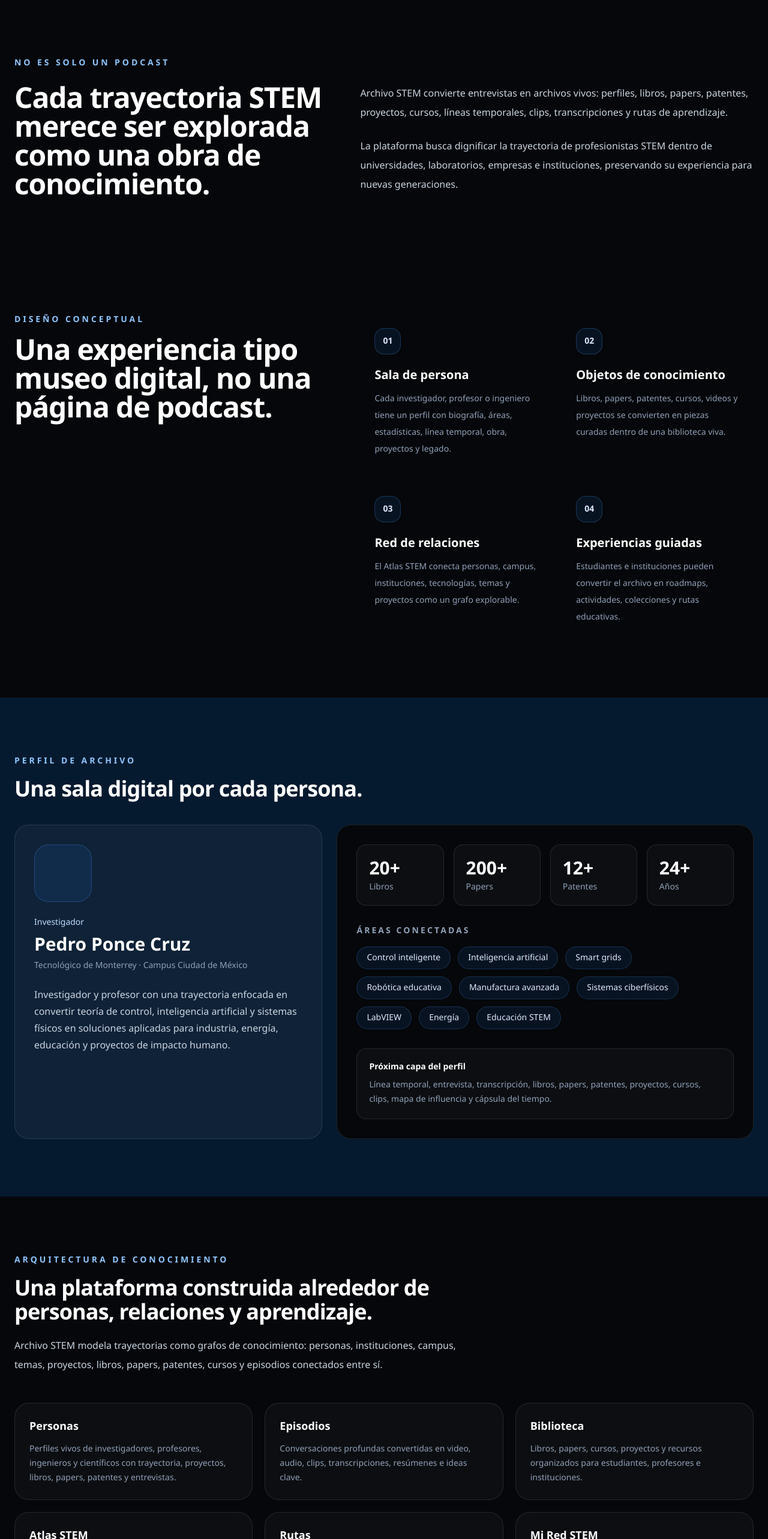
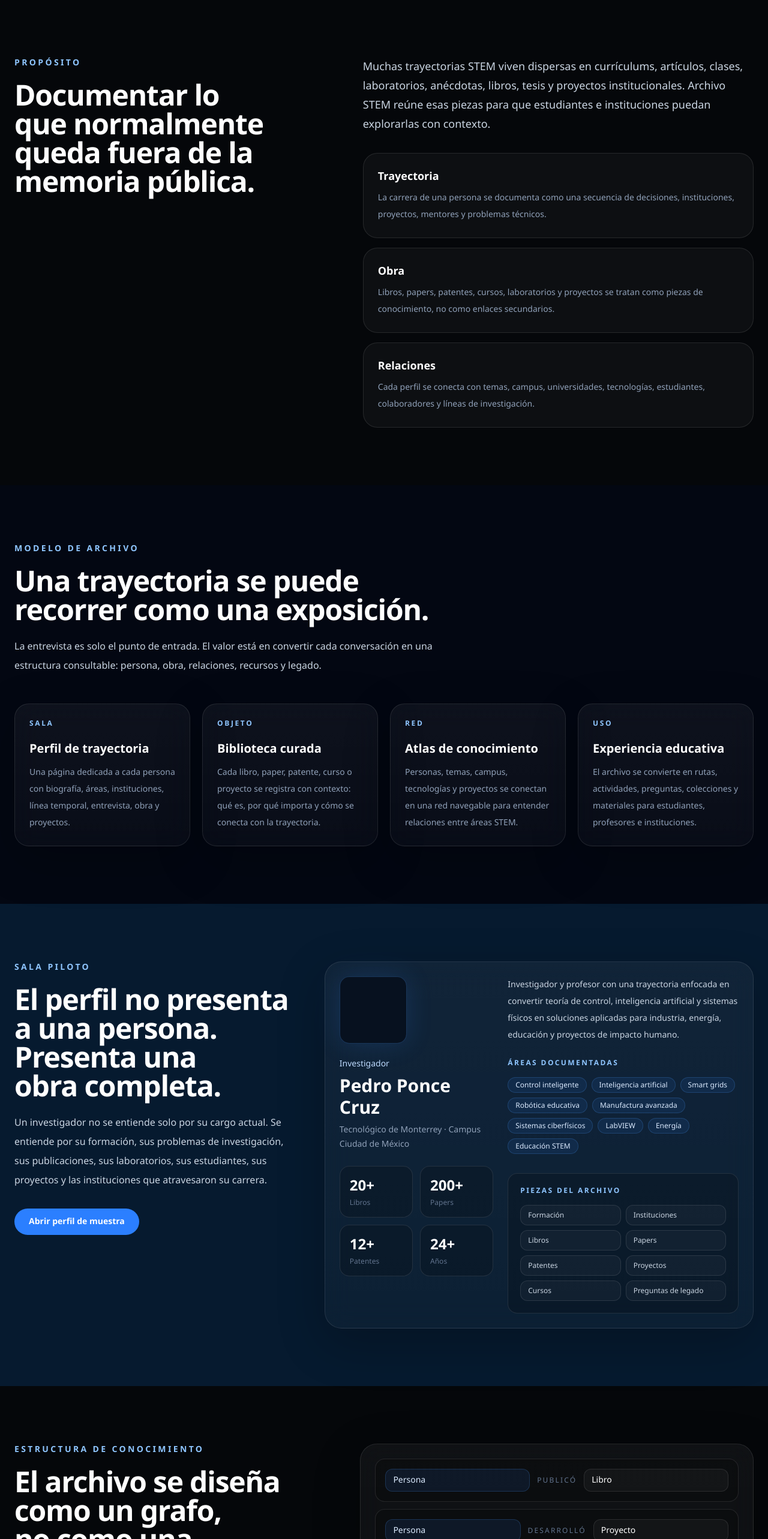
Before and after one commit to CarlosSanchezGutierrez/archivo-stem, a Next.js app: page / in a window 1280 px wide. Shown: the part 900-3466 px from the top of the page at 60% size. Built offline with nearby package versions, Linux system fonts and the light colour scheme.

Commit message:
Polish homepage narrative and archive identity

```diff
--- a/src/components/home/ConceptSection.tsx
+++ b/src/components/home/ConceptSection.tsx
@@ -1,29 +1,56 @@
+const principles = [
+  {
+    title: "Trayectoria",
+    text: "La carrera de una persona se documenta como una secuencia de decisiones, instituciones, proyectos, mentores y problemas técnicos.",
+  },
+  {
+    title: "Obra",
+    text: "Libros, papers, patentes, cursos, laboratorios y proyectos se tratan como piezas de conocimiento, no como enlaces secundarios.",
+  },
+  {
+    title: "Relaciones",
+    text: "Cada perfil se conecta con temas, campus, universidades, tecnologías, estudiantes, colaboradores y líneas de investigación.",
+  },
+];
+
 export function ConceptSection() {
   return (
     <section className="bg-[#05070A] px-6 py-24">
       <div className="mx-auto max-w-7xl">
-        <p className="text-sm font-semibold uppercase tracking-[0.28em] text-blue-300">
-          No es solo un podcast
-        </p>
+        <div className="grid gap-12 lg:grid-cols-[0.9fr_1.1fr]">
+          <div>
+            <p className="text-sm font-semibold uppercase tracking-[0.24em] text-blue-300">
+              Propósito
+            </p>
 
-        <div className="mt-6 grid gap-10 lg:grid-cols-[0.9fr_1.1fr]">
-          <h2 className="text-4xl font-semibold tracking-tight text-white md:text-5xl">
-            Cada trayectoria STEM merece ser explorada como una obra de
-            conocimiento.
-          </h2>
+            <h2 className="mt-5 text-balance text-4xl font-semibold tracking-tight text-white md:text-5xl">
+              Documentar lo que normalmente queda fuera de la memoria pública.
+            </h2>
+          </div>
 
-          <div className="space-y-6 text-base leading-8 text-slate-300">
-            <p>
-              Archivo STEM convierte entrevistas en archivos vivos: perfiles,
-              libros, papers, patentes, proyectos, cursos, líneas temporales,
-              clips, transcripciones y rutas de aprendizaje.
+          <div>
+            <p className="text-lg leading-8 text-slate-300">
+              Muchas trayectorias STEM viven dispersas en currículums,
+              artículos, clases, laboratorios, anécdotas, libros, tesis y
+              proyectos institucionales. Archivo STEM reúne esas piezas para que
+              estudiantes e instituciones puedan explorarlas con contexto.
             </p>
-            <p>
-              La plataforma busca dignificar la trayectoria de profesionistas
-              STEM dentro de universidades, laboratorios, empresas e
-              instituciones, preservando su experiencia para nuevas
-              generaciones.
-            </p>
+
+            <div className="mt-8 grid gap-4">
+              {principles.map((principle) => (
+                <article
+                  key={principle.title}
+                  className="rounded-3xl border border-white/10 bg-white/[0.035] p-6"
+                >
+                  <p className="text-lg font-semibold text-white">
+                    {principle.title}
+                  </p>
+                  <p className="mt-2 text-sm leading-7 text-slate-400">
+                    {principle.text}
+                  </p>
+                </article>
+              ))}
+            </div>
           </div>
         </div>
       </div>
--- a/src/components/home/FeaturedProfileSection.tsx
+++ b/src/components/home/FeaturedProfileSection.tsx
@@ -1,4 +1,16 @@
+import Link from "next/link";
 import { featuredPeople } from "@/data/mock";
+
+const archiveItems = [
+  "Formación",
+  "Instituciones",
+  "Libros",
+  "Papers",
+  "Patentes",
+  "Proyectos",
+  "Cursos",
+  "Preguntas de legado",
+];
 
 export function FeaturedProfileSection() {
   const person = featuredPeople[0];
@@ -6,48 +18,70 @@ export function FeaturedProfileSection() {
   return (
     <section className="bg-[#061A2F] px-6 py-24">
       <div className="mx-auto max-w-7xl">
-        <div className="mb-10 flex items-end justify-between gap-6">
+        <div className="grid gap-10 lg:grid-cols-[0.8fr_1.2fr]">
           <div>
-            <p className="text-sm font-semibold uppercase tracking-[0.28em] text-blue-300">
-              Perfil de archivo
+            <p className="text-sm font-semibold uppercase tracking-[0.24em] text-blue-300">
+              Sala piloto
             </p>
-            <h2 className="mt-4 text-4xl font-semibold tracking-tight text-white">
-              Una sala digital por cada persona.
+
+            <h2 className="mt-5 text-balance text-4xl font-semibold tracking-tight text-white md:text-5xl">
+              El perfil no presenta a una persona. Presenta una obra completa.
             </h2>
+
+            <p className="mt-5 text-base leading-8 text-slate-300">
+              Un investigador no se entiende solo por su cargo actual. Se
+              entiende por su formación, sus problemas de investigación, sus
+              publicaciones, sus laboratorios, sus estudiantes, sus proyectos y
+              las instituciones que atravesaron su carrera.
+            </p>
+
+            <Link
+              href={`/personas/${person.slug}`}
+              className="mt-8 inline-flex rounded-full bg-blue-500 px-6 py-3 text-sm font-semibold text-white transition hover:bg-blue-400"
+            >
+              Abrir perfil de muestra
+            </Link>
+          </div>
+
+          <div className="archive-panel rounded-[1.75rem] p-6">
+            <div className="grid gap-6 lg:grid-cols-[0.8fr_1.2fr]">
+              <div>
+                <div className="h-28 w-28 rounded-2xl border border-blue-400/25 bg-[#07111f] shadow-[0_0_44px_rgba(47,129,247,0.16)]" />
+
+                <p className="mt-6 text-sm text-blue-200">{person.role}</p>
+
+                <h3 className="mt-2 text-3xl font-semibold text-white">
+                  {person.name}
+                </h3>
+
+                <p className="mt-2 text-sm leading-6 text-slate-400">
+                  {person.institution}
+                  {person.campus ? ` · ${person.campus}` : ""}
+                </p>
+
+                <div className="mt-6 grid grid-cols-2 gap-3">
+                  <Stat label="Libros" value={person.stats.books} />
+                  <Stat label="Papers" value={person.stats.papers} />
+                  <Stat label="Patentes" value={person.stats.patents} />
+                  <Stat label="Años" value={person.stats.years} />
                 </div>
               </div>
 
-        <div className="grid gap-6 lg:grid-cols-[0.85fr_1.15fr]">
-          <div className="rounded-3xl border border-white/10 bg-white/[0.04] p-8">
-            <div className="mb-6 h-24 w-24 rounded-3xl border border-blue-400/25 bg-blue-500/10" />
-            <p className="text-sm text-blue-200">{person.role}</p>
-            <h3 className="mt-2 text-3xl font-semibold text-white">
-              {person.name}
-            </h3>
-            <p className="mt-2 text-sm text-slate-400">
-              {person.institution}
-              {person.campus ? ` · ${person.campus}` : ""}
+              <div>
+                <p className="text-sm leading-7 text-slate-300">
+                  {person.shortBio}
                 </p>
-            <p className="mt-6 leading-7 text-slate-300">{person.shortBio}</p>
-          </div>
 
-          <div className="rounded-3xl border border-white/10 bg-[#05070A] p-8">
-            <div className="grid gap-4 sm:grid-cols-4">
-              <Stat label="Libros" value={`${person.stats.books}+`} />
-              <Stat label="Papers" value={`${person.stats.papers}+`} />
-              <Stat label="Patentes" value={`${person.stats.patents}+`} />
-              <Stat label="Años" value={`${person.stats.years}+`} />
-            </div>
+                <div className="mt-6">
+                  <p className="text-xs font-semibold uppercase tracking-[0.2em] text-blue-300">
+                    Áreas documentadas
+                  </p>
 
-            <div className="mt-8">
-              <p className="text-sm font-semibold uppercase tracking-[0.22em] text-slate-400">
-                Áreas conectadas
-              </p>
-              <div className="mt-4 flex flex-wrap gap-3">
+                  <div className="mt-4 flex flex-wrap gap-2">
                     {person.areas.map((area) => (
                       <span
                         key={area}
-                    className="rounded-full border border-blue-400/20 bg-blue-500/10 px-4 py-2 text-sm text-blue-100"
+                        className="rounded-full border border-blue-400/20 bg-blue-500/10 px-3 py-1 text-xs text-blue-100"
                       >
                         {area}
                       </span>
@@ -55,15 +89,23 @@ export function FeaturedProfileSection() {
                   </div>
                 </div>
 
-            <div className="mt-8 rounded-2xl border border-white/10 bg-white/[0.03] p-5">
-              <p className="text-sm font-semibold text-white">
-                Próxima capa del perfil
+                <div className="mt-8 rounded-2xl border border-white/10 bg-black/20 p-5">
+                  <p className="text-xs font-semibold uppercase tracking-[0.2em] text-blue-300">
+                    Piezas del archivo
                   </p>
-              <p className="mt-2 text-sm leading-6 text-slate-400">
-                Línea temporal, entrevista, transcripción, libros, papers,
-                patentes, proyectos, cursos, clips, mapa de influencia y
-                cápsula del tiempo.
-              </p>
+
+                  <div className="mt-4 grid grid-cols-2 gap-2">
+                    {archiveItems.map((item) => (
+                      <div
+                        key={item}
+                        className="rounded-xl border border-white/10 bg-white/[0.035] px-3 py-2 text-xs text-slate-300"
+                      >
+                        {item}
+                      </div>
+                    ))}
+                  </div>
+                </div>
+              </div>
             </div>
           </div>
         </div>
@@ -72,11 +114,13 @@ export function FeaturedProfileSection() {
   );
 }
 
-function Stat({ label, value }: { label: string; value: string }) {
+function Stat({ label, value }: { label: string; value?: number }) {
   return (
-    <div className="rounded-2xl border border-white/10 bg-white/[0.03] p-5">
-      <p className="text-3xl font-semibold text-white">{value}</p>
-      <p className="mt-1 text-sm text-slate-400">{label}</p>
+    <div className="rounded-2xl border border-white/10 bg-black/20 p-4">
+      <p className="text-2xl font-semibold text-white">
+        {value ? `${value}+` : "—"}
+      </p>
+      <p className="mt-1 text-xs text-slate-500">{label}</p>
     </div>
   );
 }
--- a/src/components/home/FinalCtaSection.tsx
+++ b/src/components/home/FinalCtaSection.tsx
@@ -2,18 +2,20 @@ import Link from "next/link";
 
 export function FinalCtaSection() {
   return (
-    <section className="bg-[#061A2F] px-6 py-24">
-      <div className="mx-auto max-w-5xl rounded-3xl border border-white/10 bg-white/[0.04] p-10 text-center shadow-2xl shadow-blue-950/30">
-        <p className="text-sm font-semibold uppercase tracking-[0.28em] text-blue-300">
-          Construyamos memoria STEM
+    <section className="bg-[#05070A] px-6 py-24">
+      <div className="mx-auto max-w-5xl rounded-[2rem] border border-white/10 bg-white/[0.04] p-10 text-center shadow-2xl shadow-blue-950/20">
+        <p className="text-sm font-semibold uppercase tracking-[0.24em] text-blue-300">
+          Invitados y colaboraciones
         </p>
-        <h2 className="mt-4 text-4xl font-semibold tracking-tight text-white">
-          ¿Conoces a alguien que debería formar parte del archivo?
+
+        <h2 className="mt-5 text-balance text-4xl font-semibold tracking-tight text-white md:text-5xl">
+          Hay trayectorias que merecen ser documentadas antes de perderse.
         </h2>
-        <p className="mx-auto mt-5 max-w-2xl text-base leading-8 text-slate-300">
-          Buscamos profesores, investigadores, directores, profesionistas,
-          emprendedores, científicos e ingenieros cuyas trayectorias puedan
-          orientar a nuevas generaciones.
+
+        <p className="mx-auto mt-6 max-w-2xl text-base leading-8 text-slate-300">
+          Archivo STEM busca profesores, investigadores, directores, ingenieros,
+          científicos y profesionistas cuya experiencia pueda orientar a nuevas
+          generaciones.
         </p>
 
         <div className="mt-8 flex flex-col justify-center gap-3 sm:flex-row">
@@ -23,11 +25,12 @@ export function FinalCtaSection() {
           >
             Explorar perfiles
           </Link>
+
           <Link
-            href="/faq"
+            href="/instituciones"
             className="rounded-full border border-white/15 px-6 py-3 text-sm font-semibold text-white transition hover:bg-white/10"
           >
-            Conocer el proyecto
+            Uso institucional
           </Link>
         </div>
       </div>
--- a/src/components/home/KnowledgeSystemSection.tsx
+++ b/src/components/home/KnowledgeSystemSection.tsx
@@ -1,36 +1,91 @@
-import { platformModules } from "@/data/mock";
+const systemRows = [
+  {
+    entity: "Persona",
+    relation: "publicó",
+    target: "Libro",
+  },
+  {
+    entity: "Persona",
+    relation: "desarrolló",
+    target: "Proyecto",
+  },
+  {
+    entity: "Persona",
+    relation: "trabajó en",
+    target: "Institución",
+  },
+  {
+    entity: "Episodio",
+    relation: "trata sobre",
+    target: "Tema",
+  },
+  {
+    entity: "Curso",
+    relation: "enseña",
+    target: "Concepto",
+  },
+  {
+    entity: "Patente",
+    relation: "aplica",
+    target: "Tecnología",
+  },
+];
 
 export function KnowledgeSystemSection() {
   return (
     <section className="bg-[#05070A] px-6 py-24">
       <div className="mx-auto max-w-7xl">
-        <div className="max-w-3xl">
-          <p className="text-sm font-semibold uppercase tracking-[0.28em] text-blue-300">
-            Arquitectura de conocimiento
+        <div className="grid gap-10 lg:grid-cols-[0.9fr_1.1fr]">
+          <div>
+            <p className="text-sm font-semibold uppercase tracking-[0.24em] text-blue-300">
+              Estructura de conocimiento
             </p>
-          <h2 className="mt-4 text-4xl font-semibold tracking-tight text-white">
-            Una plataforma construida alrededor de personas, relaciones y
-            aprendizaje.
+
+            <h2 className="mt-5 text-balance text-4xl font-semibold tracking-tight text-white md:text-5xl">
+              El archivo se diseña como un grafo, no como una lista de páginas.
             </h2>
+
             <p className="mt-5 text-base leading-8 text-slate-300">
-            Archivo STEM modela trayectorias como grafos de conocimiento:
-            personas, instituciones, campus, temas, proyectos, libros, papers,
-            patentes, cursos y episodios conectados entre sí.
+              Desde el inicio, cada elemento debe poder relacionarse con otros.
+              Esto prepara la plataforma para búsqueda semántica, Atlas STEM,
+              recomendaciones, GraphRAG y análisis de trayectorias.
             </p>
           </div>
 
-        <div className="mt-12 grid gap-5 md:grid-cols-2 lg:grid-cols-3">
-          {platformModules.map((module) => (
+          <div className="archive-panel rounded-[1.75rem] p-6">
+            <div className="space-y-3">
+              {systemRows.map((row) => (
                 <div
-              key={module.title}
-              className="rounded-3xl border border-white/10 bg-white/[0.03] p-6 transition hover:border-blue-400/30 hover:bg-blue-500/[0.06]"
+                  key={`${row.entity}-${row.relation}-${row.target}`}
+                  className="grid grid-cols-[1fr_auto_1fr] items-center gap-3 rounded-2xl border border-white/10 bg-black/20 p-4"
                 >
-              <p className="text-lg font-semibold text-white">{module.title}</p>
-              <p className="mt-3 text-sm leading-6 text-slate-400">
-                {module.description}
+                  <div className="rounded-xl border border-blue-400/20 bg-blue-500/10 px-3 py-2 text-sm font-medium text-blue-100">
+                    {row.entity}
+                  </div>
+
+                  <div className="text-xs uppercase tracking-[0.18em] text-slate-500">
+                    {row.relation}
+                  </div>
+
+                  <div className="rounded-xl border border-white/10 bg-white/[0.035] px-3 py-2 text-sm font-medium text-white">
+                    {row.target}
+                  </div>
+                </div>
+              ))}
+            </div>
+
+            <div className="mt-6 rounded-2xl border border-blue-400/20 bg-blue-500/10 p-5">
+              <p className="text-sm font-semibold text-white">
+                Resultado esperado
+              </p>
+              <p className="mt-2 text-sm leading-7 text-slate-300">
+                Una plataforma donde el usuario no solo encuentra contenido,
+                sino relaciones: quién enseñó qué, quién publicó qué, qué
+                tecnología conecta con qué proyecto y qué ruta de aprendizaje
+                surge de una trayectoria.
               </p>
             </div>
-          ))}
+          </div>
         </div>
       </div>
     </section>
--- a/src/components/home/ModesPreviewSection.tsx
+++ b/src/components/home/ModesPreviewSection.tsx
@@ -5,19 +5,22 @@ const modes = [
     title: "Modo estudiante",
     href: "/rutas",
     description:
-      "Cuestionario inicial para recomendar roadmaps, perfiles, conceptos y proyectos según intereses y etapa académica.",
+      "Exploración guiada para descubrir áreas, perfiles, conceptos y proyectos según intereses y etapa académica.",
+    note: "Orientación y aprendizaje",
   },
   {
     title: "Modo institución",
     href: "/instituciones",
     description:
-      "Colecciones educativas, actividades para clase, guías de discusión y métricas para preparatorias y universidades.",
+      "Colecciones y actividades para usar entrevistas como material de clase, orientación vocacional o cultura STEM.",
+    note: "Uso educativo",
   },
   {
     title: "Mi Red STEM",
     href: "/mi-red",
     description:
-      "Mapa personal de intereses, perfiles guardados, contactos, instituciones, objetivos y recomendaciones.",
+      "Mapa personal de intereses, perfiles guardados, instituciones, contactos y objetivos de aprendizaje.",
+    note: "Exploración personal",
   },
 ];
 
@@ -25,38 +28,44 @@ export function ModesPreviewSection() {
   return (
     <section className="bg-[#061A2F] px-6 py-24">
       <div className="mx-auto max-w-7xl">
-        <div className="max-w-3xl">
-          <p className="text-sm font-semibold uppercase tracking-[0.28em] text-blue-300">
-            Modos de exploración
+        <div className="grid gap-10 lg:grid-cols-[0.85fr_1.15fr]">
+          <div>
+            <p className="text-sm font-semibold uppercase tracking-[0.24em] text-blue-300">
+              Experiencias
             </p>
-          <h2 className="mt-4 text-balance text-4xl font-semibold tracking-tight text-white md:text-5xl">
-            El archivo cambia según quién lo explora.
+
+            <h2 className="mt-5 text-balance text-4xl font-semibold tracking-tight text-white md:text-5xl">
+              La misma base de conocimiento puede servir a públicos distintos.
             </h2>
-          <p className="mt-5 text-base leading-8 text-slate-300">
-            La misma base de conocimiento puede servir para orientación
-            vocacional, clases, investigación, networking académico o cultura
-            científica.
-          </p>
           </div>
 
-        <div className="mt-12 grid gap-5 md:grid-cols-3">
+          <div className="grid gap-5 md:grid-cols-3">
             {modes.map((mode) => (
               <Link
                 key={mode.href}
                 href={mode.href}
-              className="museum-card museum-card-hover rounded-3xl p-6"
+                className="archive-panel archive-panel-hover rounded-3xl p-6"
               >
-              <p className="text-xl font-semibold text-white">{mode.title}</p>
+                <p className="text-xs font-semibold uppercase tracking-[0.2em] text-blue-300">
+                  {mode.note}
+                </p>
+
+                <h3 className="mt-5 text-xl font-semibold text-white">
+                  {mode.title}
+                </h3>
+
                 <p className="mt-3 text-sm leading-7 text-slate-400">
                   {mode.description}
                 </p>
+
                 <p className="mt-6 text-sm font-semibold text-blue-200">
-                Explorar →
+                  Abrir sección
                 </p>
               </Link>
             ))}
           </div>
         </div>
+      </div>
     </section>
   );
 }
--- a/src/components/home/MuseumExperienceSection.tsx
+++ b/src/components/home/MuseumExperienceSection.tsx
@@ -1,52 +1,64 @@
-const layers = [
+const archiveLayers = [
   {
-    title: "Sala de persona",
+    label: "Sala",
+    title: "Perfil de trayectoria",
     description:
-      "Cada investigador, profesor o ingeniero tiene un perfil con biografía, áreas, estadísticas, línea temporal, obra, proyectos y legado.",
+      "Una página dedicada a cada persona con biografía, áreas, instituciones, línea temporal, entrevista, obra y proyectos.",
   },
   {
-    title: "Objetos de conocimiento",
+    label: "Objeto",
+    title: "Biblioteca curada",
     description:
-      "Libros, papers, patentes, cursos, videos y proyectos se convierten en piezas curadas dentro de una biblioteca viva.",
+      "Cada libro, paper, patente, curso o proyecto se registra con contexto: qué es, por qué importa y cómo se conecta con la trayectoria.",
   },
   {
-    title: "Red de relaciones",
+    label: "Red",
+    title: "Atlas de conocimiento",
     description:
-      "El Atlas STEM conecta personas, campus, instituciones, tecnologías, temas y proyectos como un grafo explorable.",
+      "Personas, temas, campus, tecnologías y proyectos se conectan en una red navegable para entender relaciones entre áreas STEM.",
   },
   {
-    title: "Experiencias guiadas",
+    label: "Uso",
+    title: "Experiencia educativa",
     description:
-      "Estudiantes e instituciones pueden convertir el archivo en roadmaps, actividades, colecciones y rutas educativas.",
+      "El archivo se convierte en rutas, actividades, preguntas, colecciones y materiales para estudiantes, profesores e instituciones.",
   },
 ];
 
 export function MuseumExperienceSection() {
   return (
-    <section className="bg-[#05070A] px-6 py-24">
+    <section className="bg-[#030712] px-6 py-24">
       <div className="mx-auto max-w-7xl">
-        <div className="grid gap-10 lg:grid-cols-[0.9fr_1.1fr]">
-          <div>
-            <p className="text-sm font-semibold uppercase tracking-[0.28em] text-blue-300">
-              Diseño conceptual
+        <div className="max-w-3xl">
+          <p className="text-sm font-semibold uppercase tracking-[0.24em] text-blue-300">
+            Modelo de archivo
           </p>
-            <h2 className="mt-4 text-balance text-4xl font-semibold tracking-tight text-white md:text-5xl">
-              Una experiencia tipo museo digital, no una página de podcast.
+
+          <h2 className="mt-5 text-balance text-4xl font-semibold tracking-tight text-white md:text-5xl">
+            Una trayectoria se puede recorrer como una exposición.
           </h2>
+
+          <p className="mt-5 text-base leading-8 text-slate-300">
+            La entrevista es solo el punto de entrada. El valor está en convertir
+            cada conversación en una estructura consultable: persona, obra,
+            relaciones, recursos y legado.
+          </p>
         </div>
 
-          <div className="grid gap-4 sm:grid-cols-2">
-            {layers.map((layer, index) => (
+        <div className="mt-12 grid gap-5 md:grid-cols-2 xl:grid-cols-4">
+          {archiveLayers.map((layer) => (
             <article
               key={layer.title}
-                className="museum-card museum-card-hover rounded-3xl p-6"
+              className="archive-panel archive-panel-hover rounded-3xl p-6"
             >
-                <div className="flex h-11 w-11 items-center justify-center rounded-2xl border border-blue-400/25 bg-blue-500/10 text-sm font-semibold text-blue-100">
-                  {String(index + 1).padStart(2, "0")}
-                </div>
+              <p className="text-xs font-semibold uppercase tracking-[0.22em] text-blue-300">
+                {layer.label}
+              </p>
+
               <h3 className="mt-5 text-xl font-semibold text-white">
                 {layer.title}
               </h3>
+
               <p className="mt-3 text-sm leading-7 text-slate-400">
                 {layer.description}
               </p>
@@ -54,7 +66,6 @@ export function MuseumExperienceSection() {
           ))}
         </div>
       </div>
-      </div>
     </section>
   );
 }
```
Also changed, not shown: 1 other file (tests, documents, lock files or other folders). Lines whose indentation alone changed are shown as unchanged.
